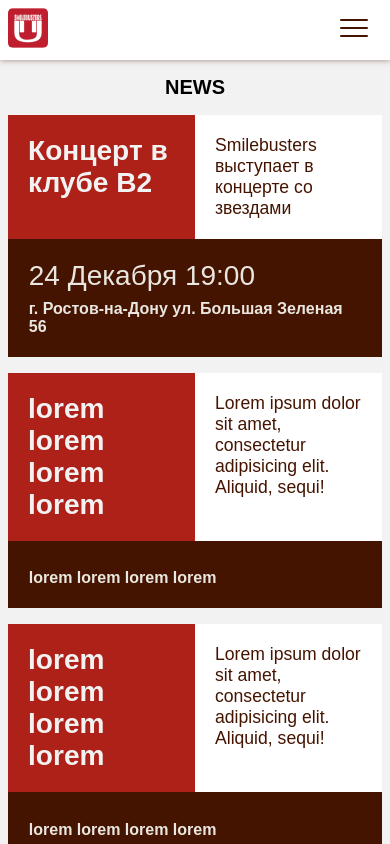
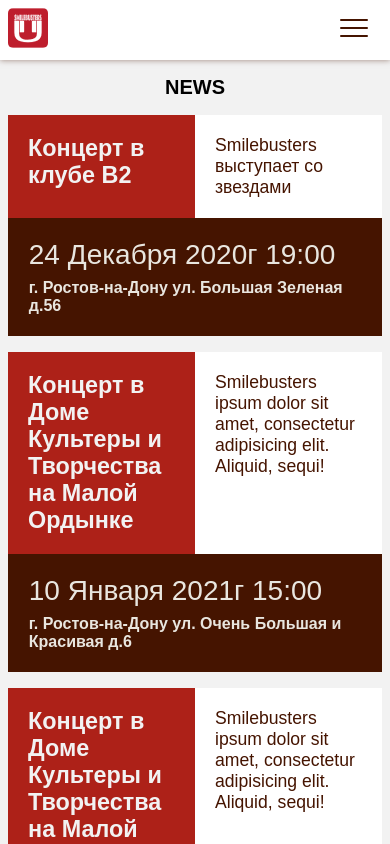
Before and after one commit to eelok/smilebusters, a React (Create React App) app: page /news in a window 390 px wide. Shown: the top 844 px of the page. Built offline with nearby package versions, Linux system fonts and the light colour scheme.

Commit message:
style news page for tablet

```diff
--- a/src/pages/news/news-data.js
+++ b/src/pages/news/news-data.js
@@ -3,30 +3,33 @@
     {
         id: 1,
         title: 'Концерт в клубе B2',
-        dateTime: '24 Декабря 19:00',
-        place: 'г. Ростов-на-Дону ул. Большая Зеленая 56',
-        description: 'Smilebusters выступает в концерте со звездами',
+        dateTime: '24 Декабря 2020г 19:00',
+        place: 'г. Ростов-на-Дону ул. Большая Зеленая д.56',
+        description: 'Smilebusters выступает со звездами',
         img_url: 'https://picsum.photos/id/1024/300/200',
     },
     {
         id: 2,
-        title: 'lorem lorem lorem lorem',
-        place: 'lorem lorem lorem lorem',
-        description: 'Lorem ipsum dolor sit amet, consectetur adipisicing elit. Aliquid, sequi!',
+        title: 'Концерт в Доме Культеры и Творчества на Малой Ордынке',
+        dateTime: '10 Января 2021г 15:00',
+        place: 'г. Ростов-на-Дону ул. Очень Большая и Красивая д.6',
+        description: 'Smilebusters ipsum dolor sit amet, consectetur adipisicing elit. Aliquid, sequi!',
         img_url: 'https://picsum.photos/id/1024/300/200',
     },
     {
         id: 3,
-        title: 'lorem lorem lorem lorem',
-        place: 'lorem lorem lorem lorem',
-        description: 'Lorem ipsum dolor sit amet, consectetur adipisicing elit. Aliquid, sequi!',
+        title: 'Концерт в Доме Культеры и Творчества на Малой Ордынке',
+        dateTime: '10 Января 2021г 15:00',
+        place: 'г. Ростов-на-Дону ул. Очень Большая и Красивая д.6',
+        description: 'Smilebusters ipsum dolor sit amet, consectetur adipisicing elit. Aliquid, sequi!',
         img_url: 'https://picsum.photos/id/1024/300/200',
     },
     {
         id: 4,
-        title: 'lorem lorem lorem lorem',
-        place: 'lorem lorem lorem lorem',
-        description: 'Lorem ipsum dolor sit amet, consectetur adipisicing elit. Aliquid, sequi!',
+        title: 'Концерт в клубе B2',
+        dateTime: '24 Декабря 2020г 19:00',
+        place: 'г. Ростов-на-Дону ул. Большая Зеленая д.56',
+        description: 'Smilebusters выступает со звездами',
         img_url: 'https://picsum.photos/id/1024/300/200',
     },
 ]
--- a/src/pages/news/news-style.scss
+++ b/src/pages/news/news-style.scss
@@ -10,21 +10,38 @@
 .news {
   margin: 0 0.5rem;
 
+  display: flex;
+  flex-direction: row;
+  flex-wrap: wrap;
+
   &__content {
     display: flex;
     flex-direction: column;
     margin-bottom: 1rem;
+    flex-basis: 100%;
+
+    @media (min-width: 769px) {
+      flex-basis: 50%;
+      padding: 0 0.3rem;
+      max-height: 400px;
+      margin-bottom: 0.3rem;
+    }
   }
 
   &__row {
     display: flex;
     flex-direction: row;
+
+    @media (min-width: 769px) {
+      height: 60%;
+    }
+
   }
 
   &__title {
     padding: 1.25rem;
     background-color: var(--main-color-brick-red);
-    font-size: 1.5rem;
+    font-size: 1.25rem;
     flex-basis: 50%;
     color: var(--color-white-paper);
   }
@@ -33,6 +50,7 @@
     padding: 1.25rem;
     font-size: 1.1rem;
     text-align: left;
+    line-height: 1.2;
     flex-basis: 50%;
     background-color: white;
     color: var(--secondary-color-choco-brown);
@@ -42,6 +60,10 @@
     background-color: var(--secondary-color-choco-brown);
     color: var(--color-crem-white);
     padding: 1.3rem;
+
+    @media (min-width: 769px) {
+      max-height: 40%;
+    }
   }
 
   &__date-time {
```
